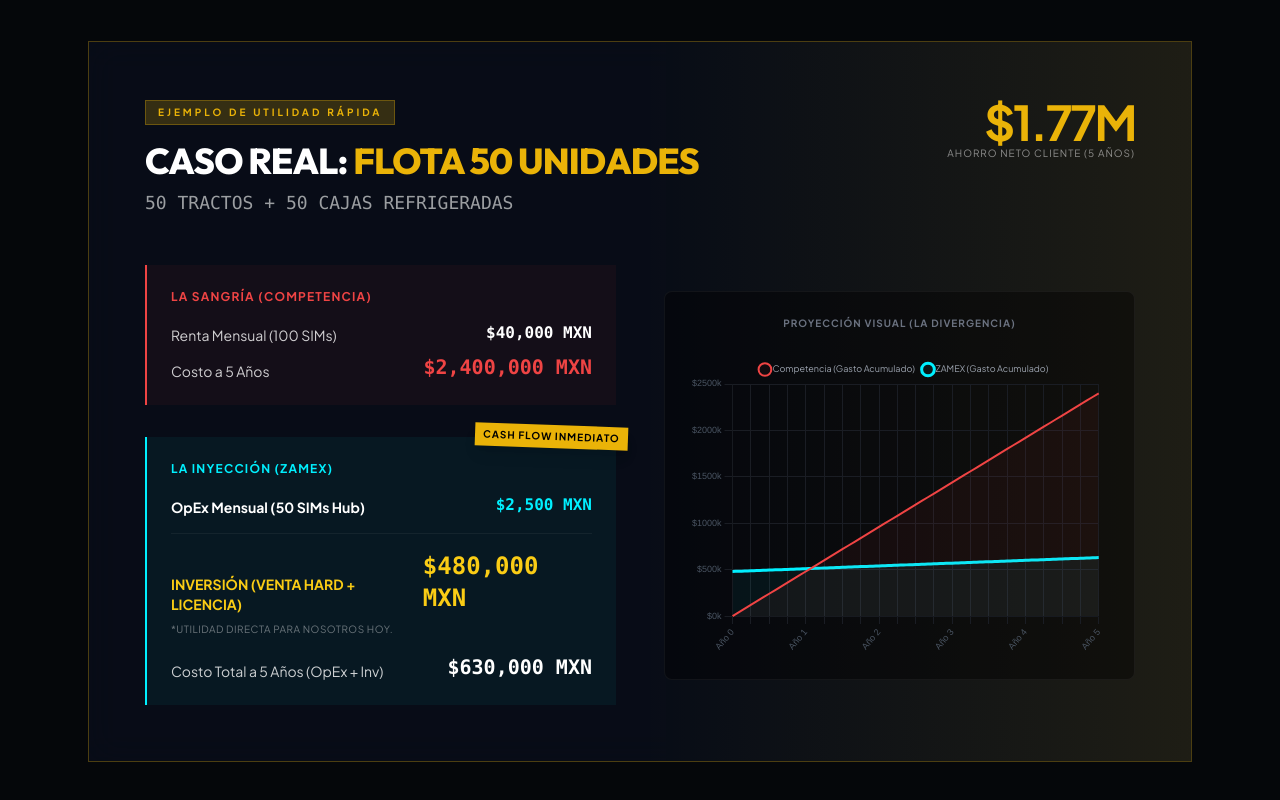
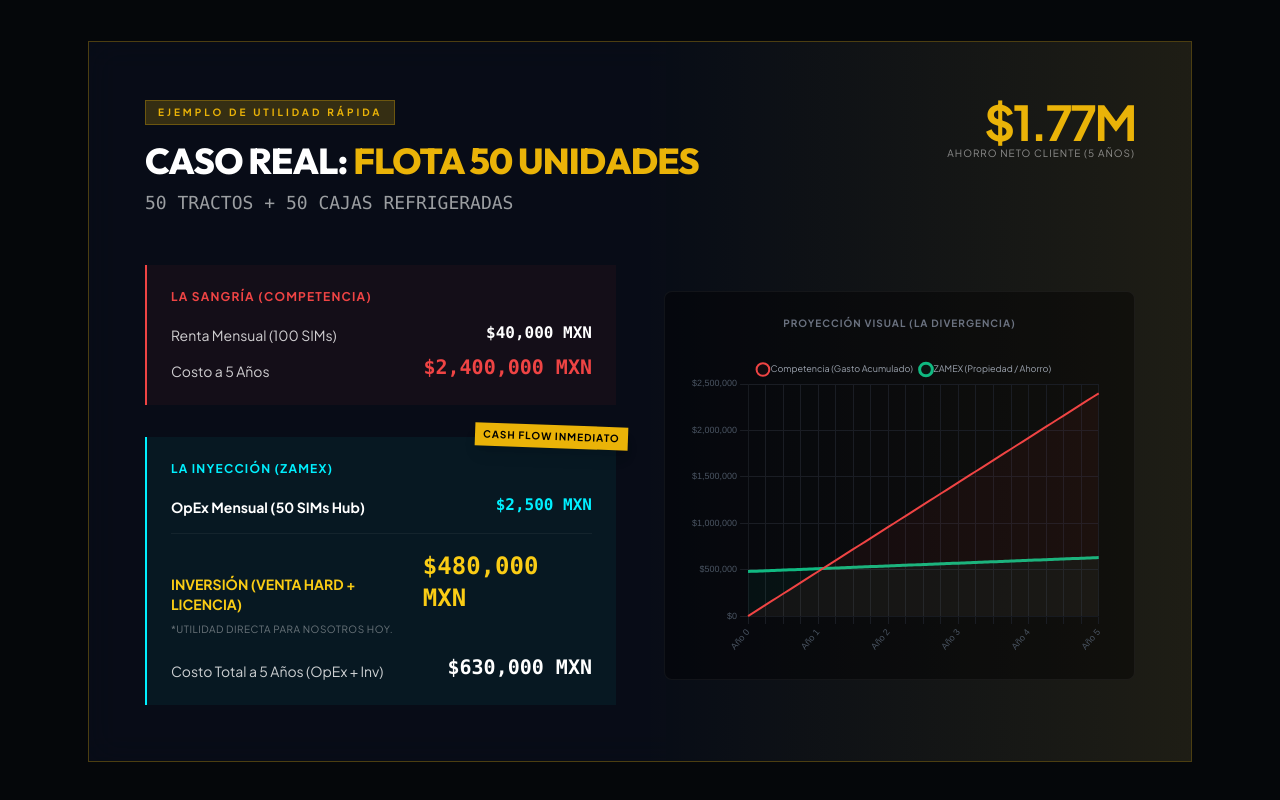
Before and after one commit to bolshevik2099-ai/zamex-telematics, a plain HTML site: page dossier.html in a window 1280 px wide. Shown: the part 4958-5758 px from the top of the page. Drawn offline with nearby package versions, Linux system fonts and the light colour scheme.

Commit message:
Update dossier chart: format currency and highlight Zamex earnings in green

```diff
--- a/dossier.html
+++ b/dossier.html
@@ -684,14 +684,15 @@
                             fill: true
                         },
                         {
-                            label: 'ZAMEX (Gasto Acumulado)',
+                            label: 'ZAMEX (Propiedad / Ahorro)',
                             data: zamexCaseData,
-                            borderColor: '#00F0FF',
-                            backgroundColor: 'rgba(0, 240, 255, 0.05)',
+                            borderColor: '#10B981', /* Green */
+                            backgroundColor: 'rgba(16, 185, 129, 0.05)',
                             borderWidth: 3,
                             tension: 0.1,
                             pointRadius: 0,
                             pointHoverRadius: 4,
+                            pointHoverBackgroundColor: '#10B981',
                             fill: true
                         }
                     ]
@@ -707,7 +708,13 @@
                         },
                         y: {
                             grid: { color: '#1a1d24', drawBorder: false },
-                            ticks: { callback: v => '$' + (v / 1000) + 'k', font: { size: 9 }, color: '#4B5563' }
+                            ticks: {
+                                callback: function (value) {
+                                    return new Intl.NumberFormat('es-MX', { style: 'currency', currency: 'MXN', maximumFractionDigits: 0 }).format(value);
+                                },
+                                font: { size: 9 },
+                                color: '#4B5563'
+                            }
                         }
                     },
                     plugins: {
```
